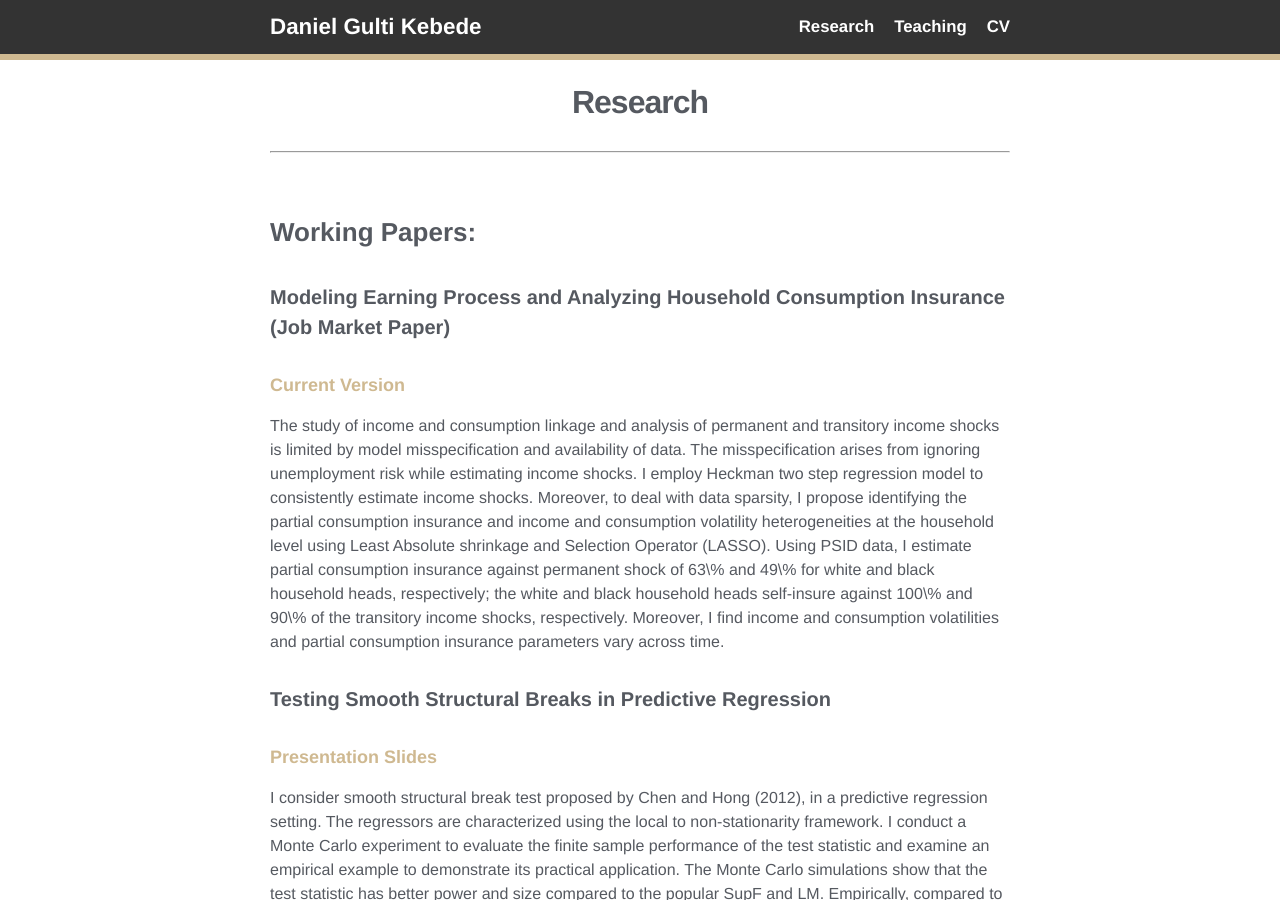
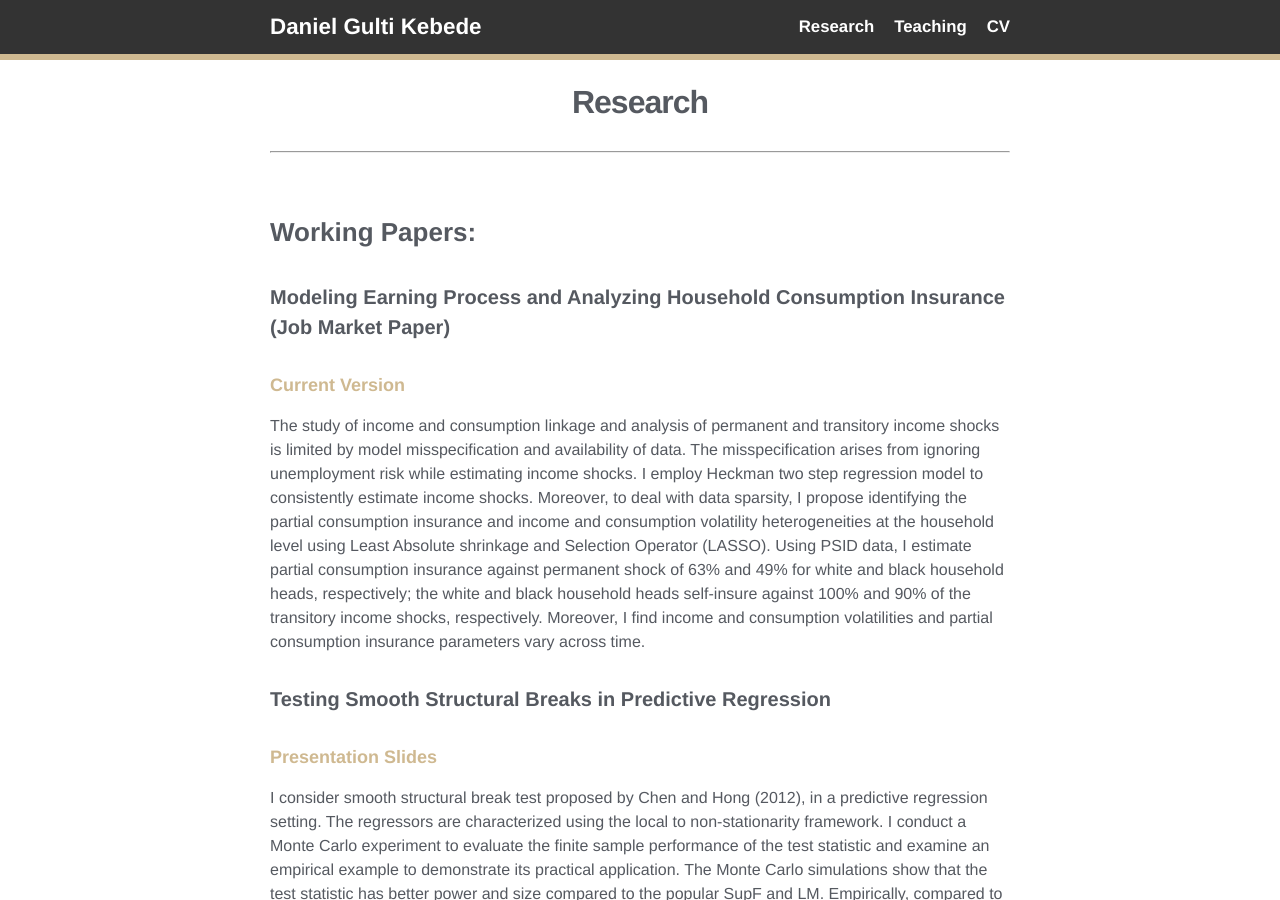
Before and after one commit to dangulti/dangulti.github.io, a Jekyll site: the page built from research.md, in a window 1280 px wide and 900 px high. Built offline with Jekyll 4.4.1, drawn with Linux system fonts in a browser that asks for light colours.

Commit message:
push now

```diff
--- a/research.md
+++ b/research.md
@@ -11,7 +11,7 @@ permalink: /research/
 #### Modeling Earning Process and Analyzing Household Consumption Insurance (Job Market Paper)
 ##### [Current Version](../assets/docs/JMP.pdf)
 
-The study of income and consumption linkage and analysis of permanent and transitory income shocks is limited by model misspecification and availability of data. The misspecification arises from ignoring unemployment risk while estimating income shocks. I employ Heckman two step regression model to consistently estimate income shocks. Moreover, to deal with data sparsity, I propose identifying the partial consumption insurance and income and consumption volatility heterogeneities at the household level using Least Absolute shrinkage and Selection Operator (LASSO). Using PSID data, I estimate partial consumption insurance against permanent shock of 63\% and 49\% for white and black household heads, respectively; the white and black household heads self-insure against 100\% and 90\% of the transitory income shocks, respectively. Moreover, I find income and consumption volatilities and partial consumption insurance parameters vary across time.
+The study of income and consumption linkage and analysis of permanent and transitory income shocks is limited by model misspecification and availability of data. The misspecification arises from ignoring unemployment risk while estimating income shocks. I employ Heckman two step regression model to consistently estimate income shocks. Moreover, to deal with data sparsity, I propose identifying the partial consumption insurance and income and consumption volatility heterogeneities at the household level using Least Absolute shrinkage and Selection Operator (LASSO). Using PSID data, I estimate partial consumption insurance against permanent shock of 63% and 49% for white and black household heads, respectively; the white and black household heads self-insure against 100% and 90% of the transitory income shocks, respectively. Moreover, I find income and consumption volatilities and partial consumption insurance parameters vary across time.
 
 #### Testing Smooth Structural Breaks in Predictive Regression
 ##### [Presentation Slides](../assets/docs/Smooth Structural Break Test.pdf)
```
Also changed, not shown: index.md (+1 -1 lines), 1 other file.
